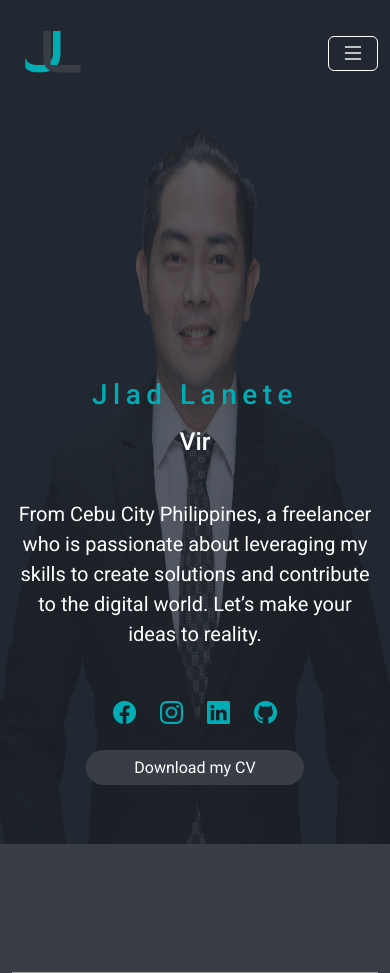
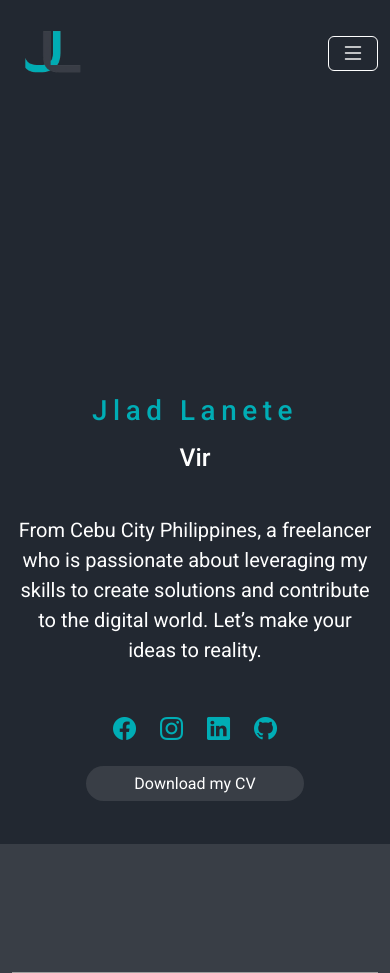
Before and after one commit to jelatz/Jlad_Lanete, a PHP site: page / in a window 390 px wide. Shown: the top 973 px of the page. Run offline with PHP 8.4, Linux system fonts and the light colour scheme; grey boxes are pictures that could not be loaded.

Commit message:
removed background image on small screen

```diff
--- a/_assets/css/media.css
+++ b/_assets/css/media.css
@@ -8,3 +8,10 @@
     #work{padding: 5rem 0 2rem;}
     .swap{flex-direction: column-reverse;}
 }
+
+
+@media only screen and (max-width: 557px){
+    #home{
+        figure{display: none;}
+    }
+}
--- a/_assets/js/custom.js
+++ b/_assets/js/custom.js
@@ -5,7 +5,7 @@
     " ",
     "Web Developer",
     "Virtual Assistant",
-    "Software Engineer Associate",
+    "Software Engineer",
   ];
   let index = 0;
   let charIndex = 0;
```
